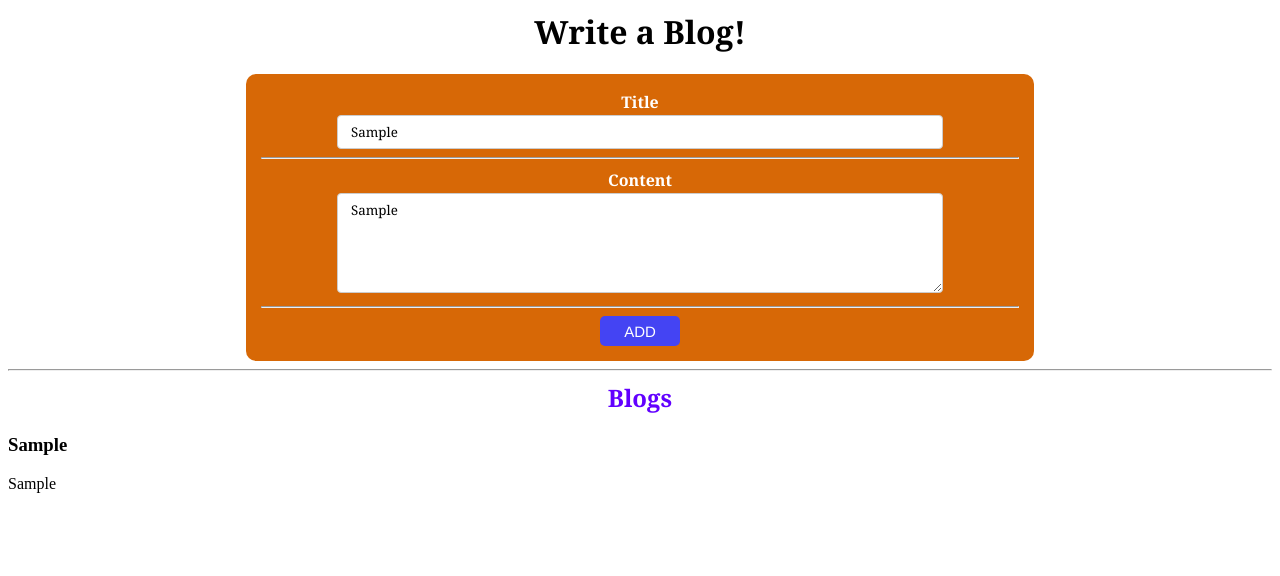
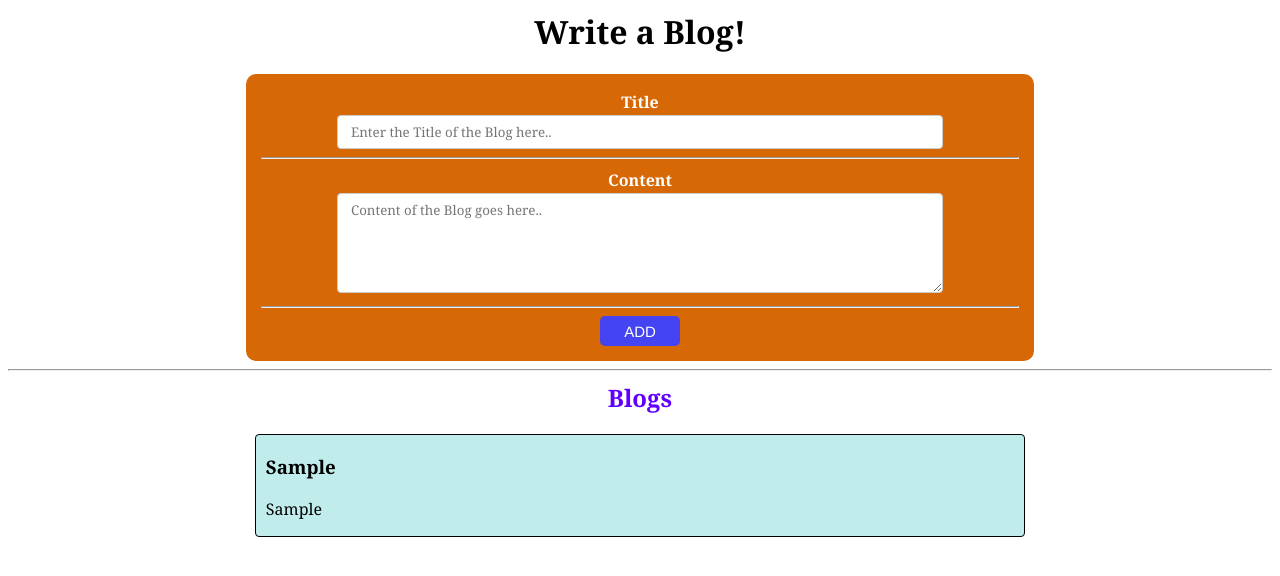
Before and after one commit to poornendraparouha/Blogging-App, a React (Create React App) app: page / in a window 1280 px wide. Both pictures are taken after typing "Sample", "Sample" into the empty fields and a click on the button "ADD". Shown: the top 576 px of the page. Built offline with nearby package versions, Linux system fonts and the light colour scheme; the HTML template or start-up script is replaced by a standard one.

Commit message:
making add button working and stored the data

```diff
--- a/src/Components/Blog.js
+++ b/src/Components/Blog.js
@@ -5,10 +5,15 @@
 
     const [title, setTitle] = useState("");
     const [content, setContent] = useState("");
+    const [blogs, setBlogs] = useState([]);
 
     //Passing the synthetic event as argument to stop refreshing the page on submit
     function handleSubmit(e){
         e.preventDefault();
+        setBlogs([{title, content},...blogs]);
+        setTitle("");
+        setContent("");
+        console.log(blogs)
     }
 
     return(
@@ -50,8 +55,13 @@
 
         {/* Section where submitted blogs will be displayed */}
         <h2> Blogs </h2>
-        <h3>{title}</h3>
-        <p>{content}</p>
+        {blogs.map((blog,i)=>(
+            <div className="blog" key={i}>
+                <h3>{blog.title}</h3>
+                <p>{blog.content}</p>
+            </div>
+
+        ))}
 
         </>
         )
```
